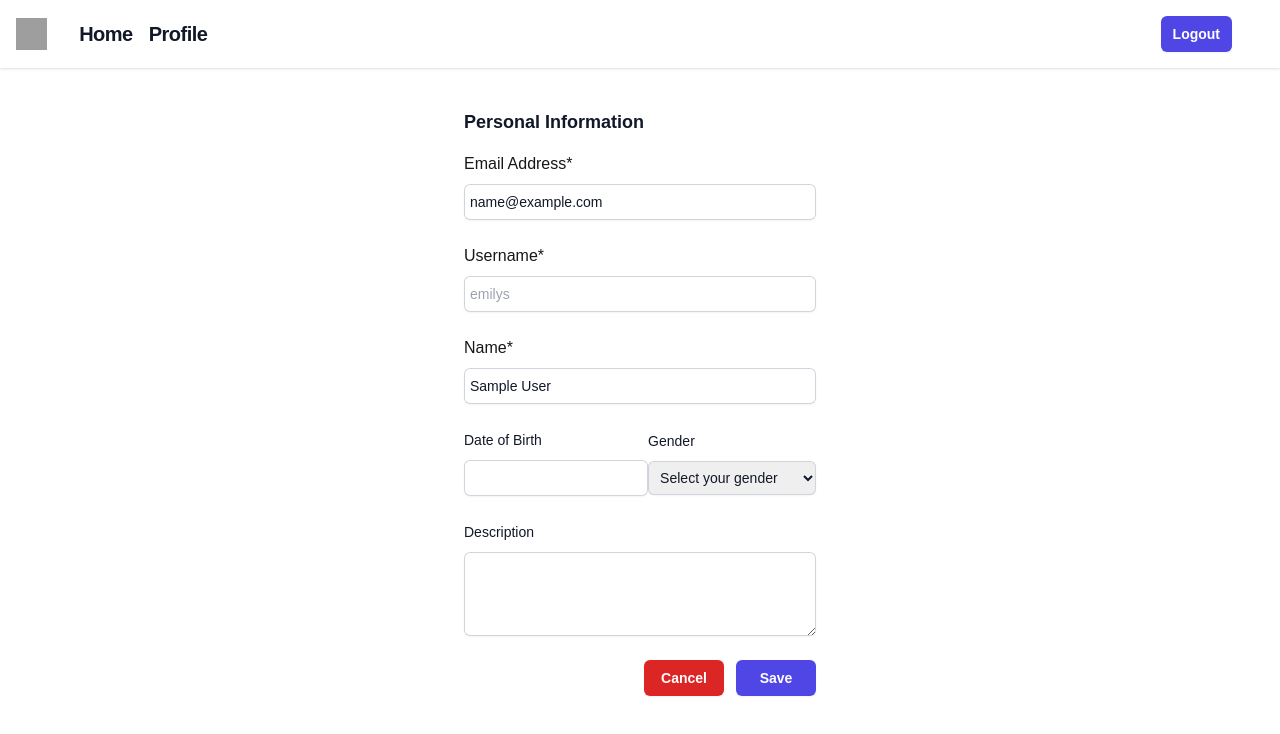
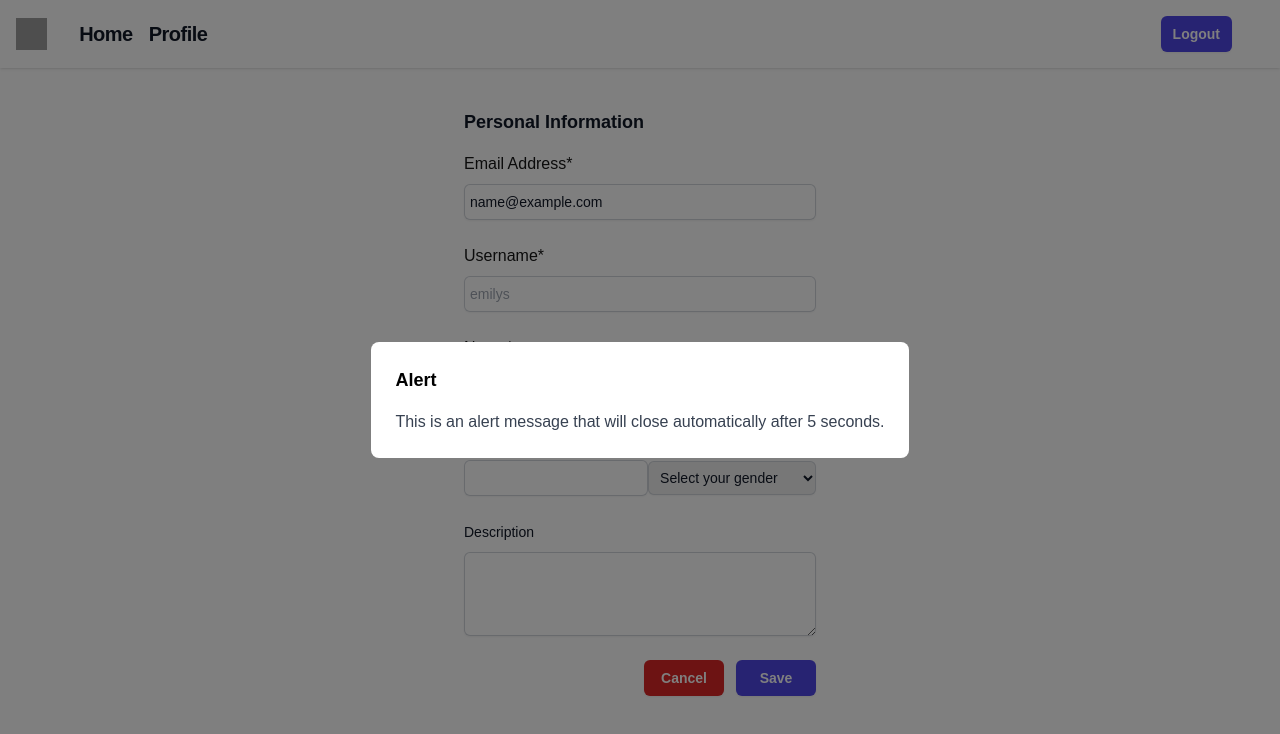
Before and after one commit to rahul94maurya/Plant-for-the-planet-task, a Next.js app: page /edit-profile in a window 1280 px wide. Shown: the top 734 px of the page. Built offline with nearby package versions, Linux system fonts and the light colour scheme; sample sign-in values are in the browser's storage; grey boxes are pictures that could not be loaded.

Commit message:
basic confirmation modal added

```diff
--- /dev/null
+++ b/components/shared/ConfirmationModal.tsx
@@ -0,0 +1,28 @@
+import React, { useState, useEffect } from 'react';
+
+const AlertModal = function ({ isOpen }: { isOpen: boolean }) {
+  const [show, setShow] = useState(true);
+  useEffect(() => {
+    const timer = setTimeout(() => {
+      setShow(false);
+    }, 10000);
+    return () => clearTimeout(timer);
+  }, []);
+  return (
+    <dialog
+      className={`fixed top-0 left-0 w-full h-full flex justify-center items-center bg-black bg-opacity-50 z-50 ${
+        show ? 'block' : 'hidden'
+      }`}
+    >
+      <div className="bg-white rounded-lg p-6">
+        <h2 className="text-lg font-bold mb-4">Alert</h2>
+        <p className="text-gray-700">
+          This is an alert message that will close automatically after 5
+          seconds.
+        </p>
+      </div>
+    </dialog>
+  );
+};
+
+export default AlertModal;
--- a/pages/edit-profile/index.tsx
+++ b/pages/edit-profile/index.tsx
@@ -10,6 +10,7 @@ import {
   getDummyUser,
   setDummyUserIntoLocalStorage,
 } from '@/lib/utility/localStorage';
+import ConfirmationModal from '@/components/shared/ConfirmationModal';
 
 type userData = {
   email: string;
@@ -282,6 +283,7 @@ const ProfilePage = () => {
           </button>
         </div>
       </form>
+      <ConfirmationModal isOpen={true} />
     </div>
   );
 };
```
